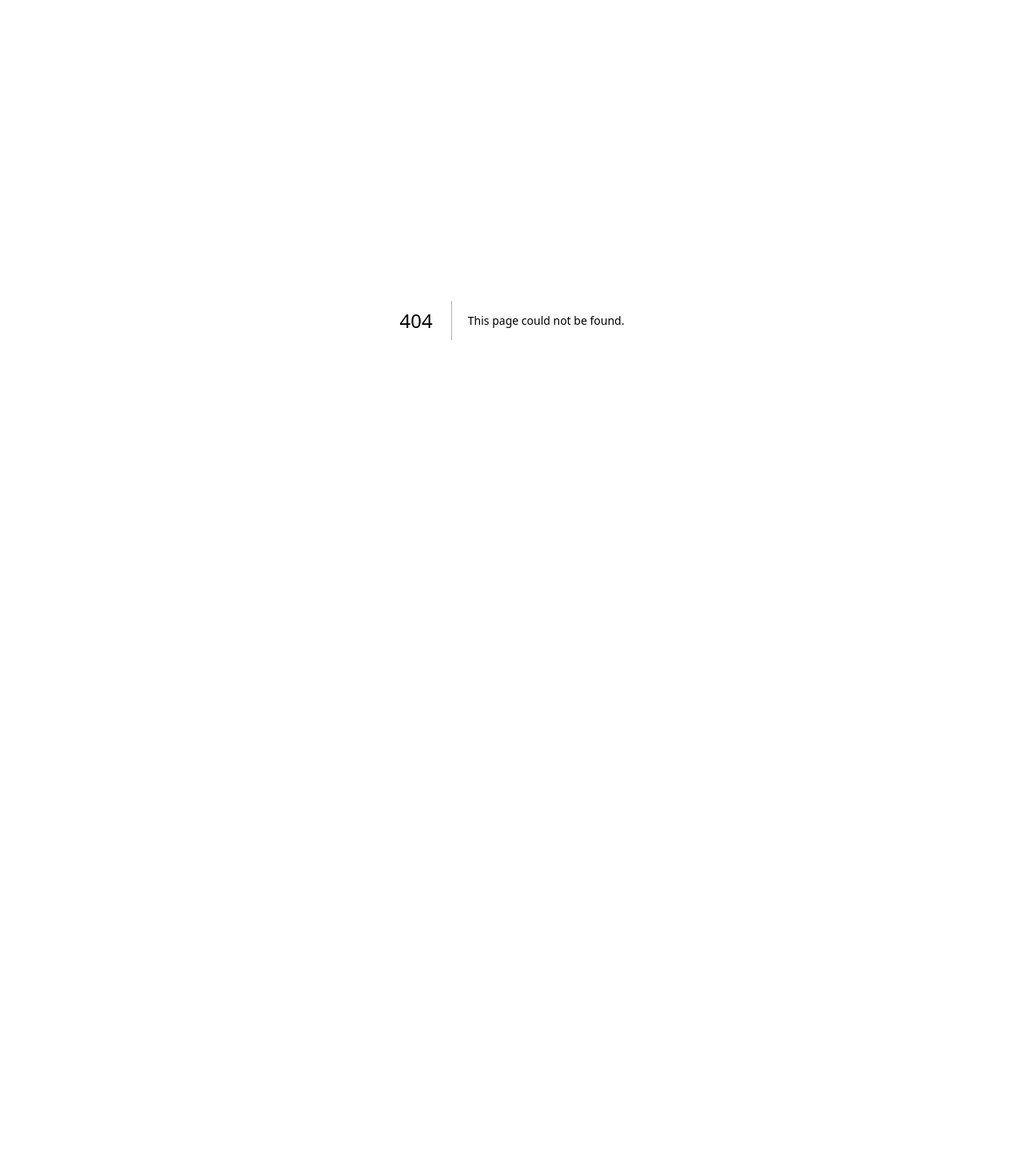
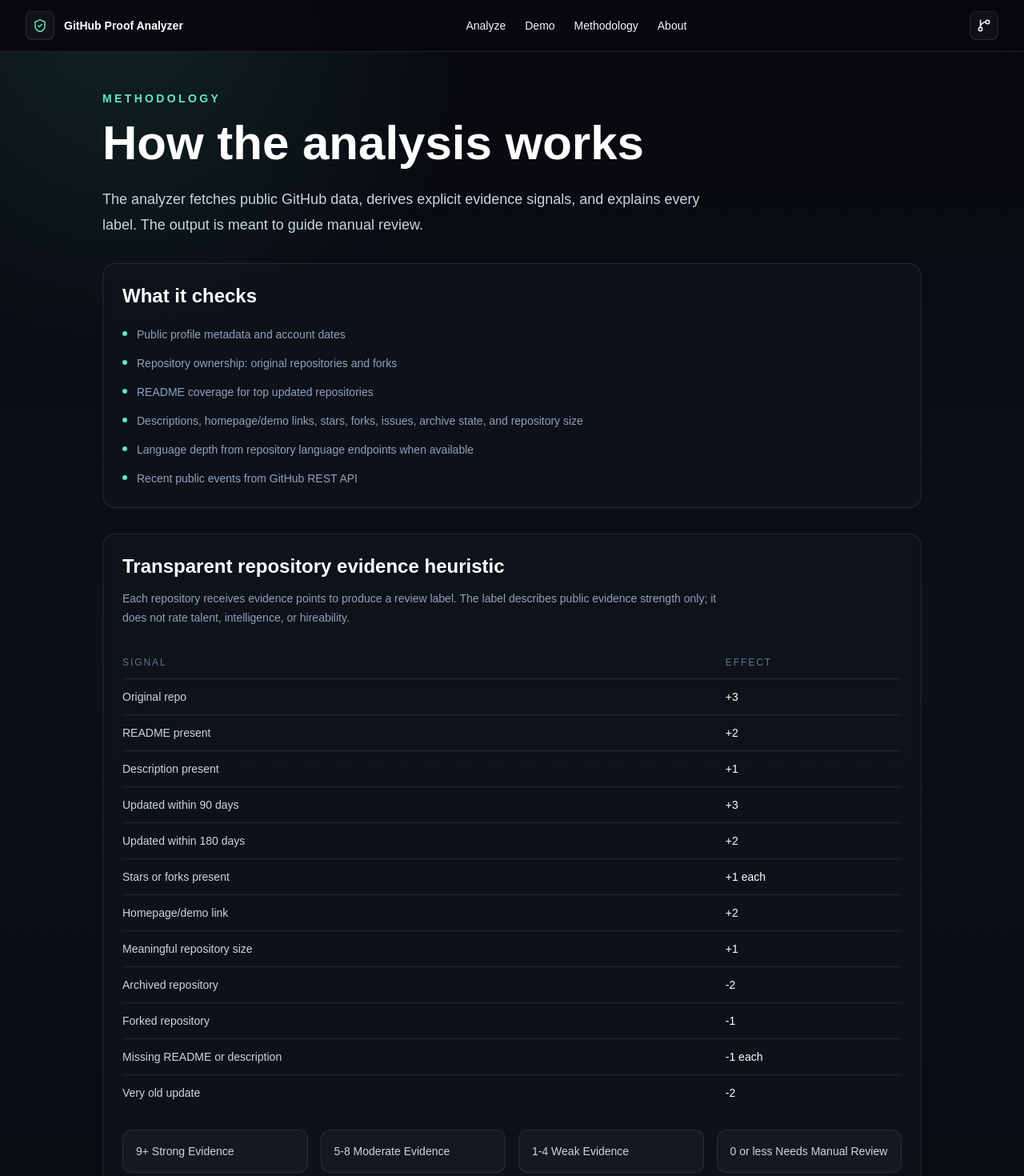
Before and after one commit to PRABHMANNAT/github-proof-analyzer, a Next.js app: page /methodology in a window 1280 px wide. Before the commit this address had no page. Shown: the top 1470 px of the page at 80% size. Before the commit the page ends 800 px from the top, so only its background shows below. Built offline with nearby package versions, Linux system fonts and the light colour scheme.

Commit message:
docs: add proof-first methodology pages

```diff
--- /dev/null
+++ b/src/app/about/page.tsx
@@ -0,0 +1,28 @@
+import { Footer } from "@/components/footer";
+import { Navbar } from "@/components/navbar";
+
+export default function AboutPage() {
+  return (
+    <>
+      <Navbar />
+      <main className="min-h-screen px-5 py-12 md:px-8">
+        <section className="mx-auto max-w-4xl">
+          <p className="text-sm font-semibold uppercase tracking-[0.24em] text-[var(--accent)]">About</p>
+          <h1 className="mt-4 text-4xl font-semibold text-white md:text-6xl">Proof-first hiring, without unfair talent scores.</h1>
+          <div className="mt-8 space-y-6 text-lg leading-8 text-slate-300">
+            <p>
+              GitHub Proof Analyzer helps organize visible public GitHub activity into evidence that recruiters and hiring teams can inspect. It is designed to support better conversations, not automate judgment.
+            </p>
+            <p>
+              Public GitHub data is incomplete by nature. Many strong developers work in private repositories, company systems, school environments, or non-GitHub platforms. This product highlights that limitation instead of hiding it.
+            </p>
+            <p>
+              The app uses neutral labels such as strong public evidence, limited public evidence, and needs manual review. It never labels a person as a good or bad developer.
+            </p>
+          </div>
+        </section>
+      </main>
+      <Footer />
+    </>
+  );
+}
--- /dev/null
+++ b/src/app/methodology/page.tsx
@@ -0,0 +1,50 @@
+import { MethodologySection } from "@/components/methodology-section";
+import { Footer } from "@/components/footer";
+import { Navbar } from "@/components/navbar";
+
+const checks = [
+  "Public profile metadata and account dates",
+  "Repository ownership: original repositories and forks",
+  "README coverage for top updated repositories",
+  "Descriptions, homepage/demo links, stars, forks, issues, archive state, and repository size",
+  "Language depth from repository language endpoints when available",
+  "Recent public events from GitHub REST API"
+];
+
+export default function MethodologyPage() {
+  return (
+    <>
+      <Navbar />
+      <main className="min-h-screen px-5 py-12 md:px-8">
+        <div className="mx-auto max-w-5xl space-y-8">
+          <section>
+            <p className="text-sm font-semibold uppercase tracking-[0.24em] text-[var(--accent)]">Methodology</p>
+            <h1 className="mt-4 text-4xl font-semibold text-white md:text-6xl">How the analysis works</h1>
+            <p className="mt-6 max-w-3xl text-lg leading-8 text-slate-300">
+              The analyzer fetches public GitHub data, derives explicit evidence signals, and explains every label. The output is meant to guide manual review.
+            </p>
+          </section>
+          <section className="rounded-2xl border border-white/10 bg-[#10131b]/80 p-6">
+            <h2 className="text-2xl font-semibold text-white">What it checks</h2>
+            <ul className="mt-5 space-y-3 text-sm leading-6 text-slate-400">
+              {checks.map((check) => (
+                <li key={check} className="flex gap-3">
+                  <span className="mt-2 size-1.5 shrink-0 rounded-full bg-[var(--accent)]" />
+                  <span>{check}</span>
+                </li>
+              ))}
+            </ul>
+          </section>
+          <MethodologySection />
+          <section className="rounded-2xl border border-amber-300/20 bg-amber-300/10 p-6">
+            <h2 className="text-2xl font-semibold text-white">Limitations</h2>
+            <p className="mt-3 text-sm leading-6 text-amber-50/80">
+              GitHub public events are limited and may not represent full contribution history. Private work, company repositories, pair programming, code review, design decisions, and non-GitHub projects are outside the public API evidence.
+            </p>
+          </section>
+        </div>
+      </main>
+      <Footer />
+    </>
+  );
+}
--- /dev/null
+++ b/src/components/methodology-section.tsx
@@ -0,0 +1,50 @@
+const evidenceRules = [
+  ["Original repo", "+3"],
+  ["README present", "+2"],
+  ["Description present", "+1"],
+  ["Updated within 90 days", "+3"],
+  ["Updated within 180 days", "+2"],
+  ["Stars or forks present", "+1 each"],
+  ["Homepage/demo link", "+2"],
+  ["Meaningful repository size", "+1"],
+  ["Archived repository", "-2"],
+  ["Forked repository", "-1"],
+  ["Missing README or description", "-1 each"],
+  ["Very old update", "-2"]
+];
+
+export function MethodologySection() {
+  return (
+    <section className="rounded-2xl border border-white/10 bg-[#10131b]/80 p-6">
+      <h2 className="text-2xl font-semibold text-white">Transparent repository evidence heuristic</h2>
+      <p className="mt-3 max-w-3xl text-sm leading-6 text-slate-400">
+        Each repository receives evidence points to produce a review label. The label describes public evidence strength only; it does not rate talent, intelligence, or hireability.
+      </p>
+      <div className="mt-6 overflow-x-auto">
+        <table className="w-full min-w-[560px] text-left text-sm">
+          <thead className="text-xs uppercase tracking-[0.16em] text-slate-500">
+            <tr>
+              <th className="border-b border-white/10 py-3 font-medium">Signal</th>
+              <th className="border-b border-white/10 py-3 font-medium">Effect</th>
+            </tr>
+          </thead>
+          <tbody>
+            {evidenceRules.map(([signal, effect]) => (
+              <tr key={signal} className="border-b border-white/10 last:border-0">
+                <td className="py-3 text-slate-300">{signal}</td>
+                <td className="py-3 font-medium text-white">{effect}</td>
+              </tr>
+            ))}
+          </tbody>
+        </table>
+      </div>
+      <div className="mt-6 grid gap-4 md:grid-cols-4">
+        {["9+ Strong Evidence", "5-8 Moderate Evidence", "1-4 Weak Evidence", "0 or less Needs Manual Review"].map((label) => (
+          <div key={label} className="rounded-xl border border-white/10 bg-white/[0.03] p-4 text-sm text-slate-300">
+            {label}
+          </div>
+        ))}
+      </div>
+    </section>
+  );
+}
```
Also changed, not shown: 1 other file (tests, documents, lock files or other folders).
